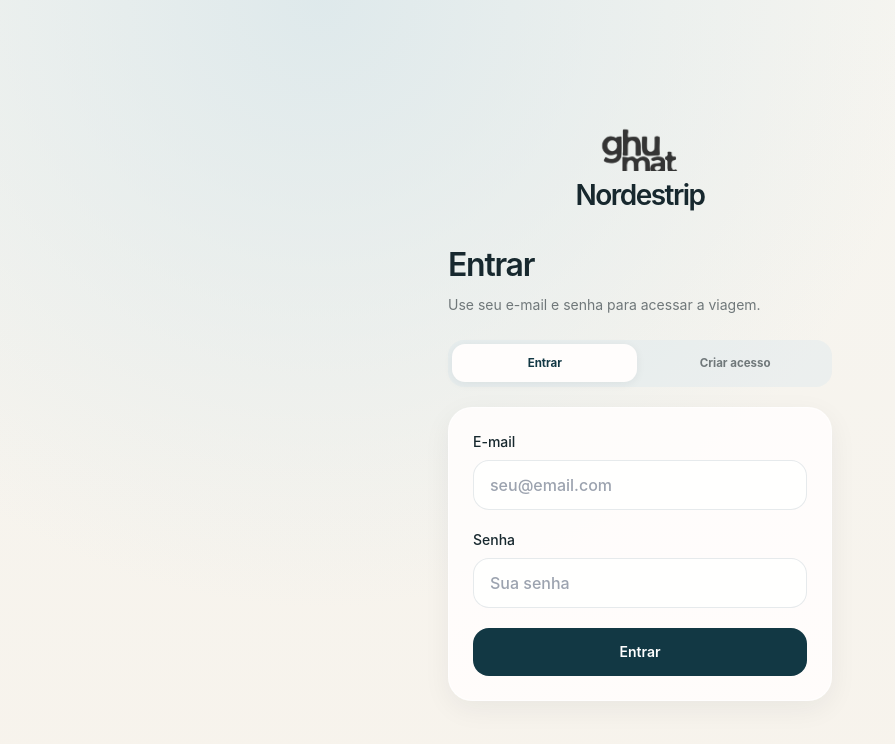
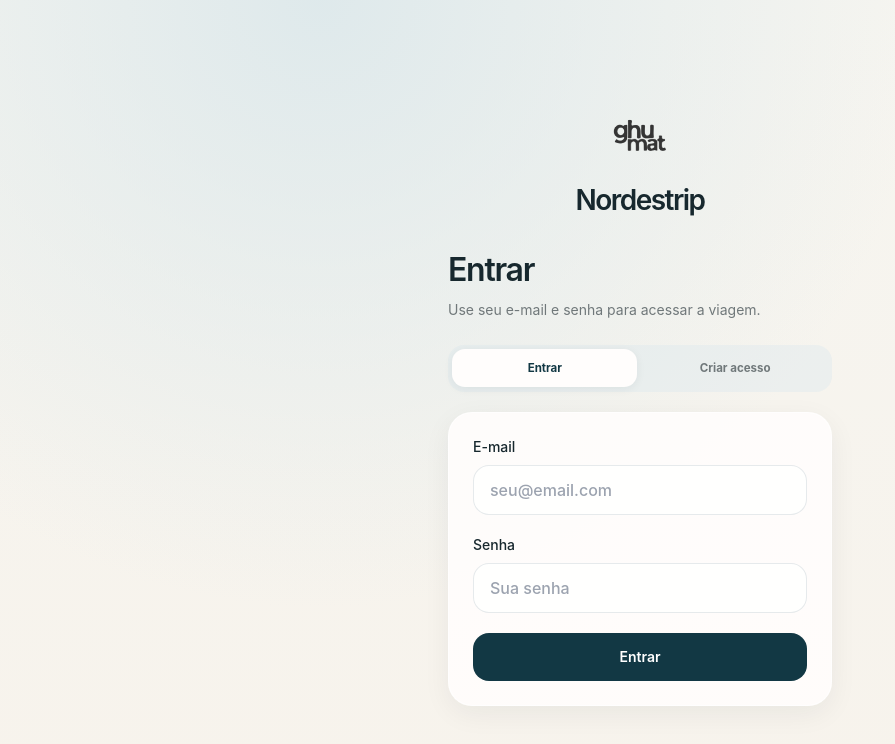
Before and after one commit to mateuscrlopes/nordestrip, a Next.js app: page /login in a window 1280 px wide. Shown: the top 744 px of the page, without its empty margins (0-895 px from the left). Built offline with nearby package versions, Linux system fonts and the light colour scheme.

Commit message:
fix(login): prevent brand mark clipping

```diff
--- a/src/app/login/page.tsx
+++ b/src/app/login/page.tsx
@@ -87,14 +87,14 @@
     <main className="login-shell grid min-h-screen place-items-center px-5 py-10 sm:py-12">
       <section className="w-full max-w-sm">
         <div className="mb-9 flex flex-col items-center gap-2.5 text-center">
-          <div className="grid h-[72px] w-[104px] place-items-center overflow-hidden">
+          <div className="grid h-[82px] w-[116px] place-items-center">
             <Image
               src="/ghumat-mark.png"
               alt=""
               width={104}
               height={72}
               priority
-              className="h-full w-full object-contain"
+              className="h-[72px] w-[104px] object-contain"
             />
           </div>
           <span className="text-[1.75rem] font-semibold leading-none tracking-[-.055em] text-ink">
```
